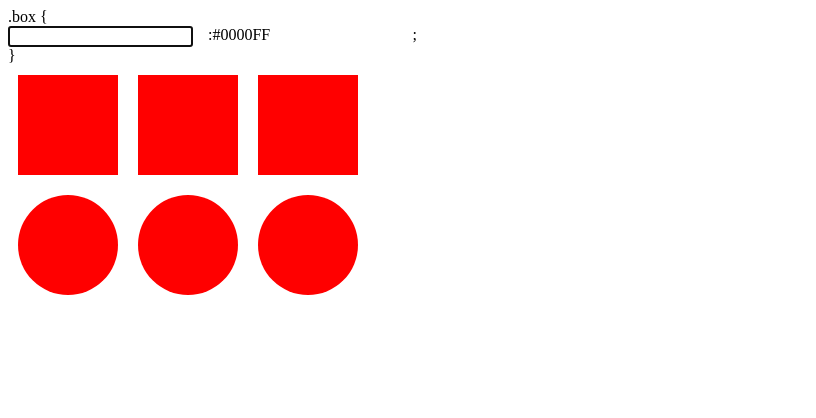
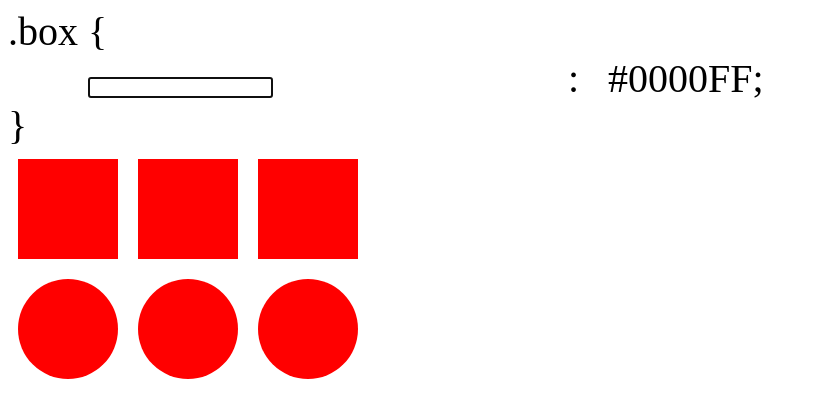
Before and after one commit to richard-imaoka/coding-on-mobile, a website: page csscolor2.html in a window 1280 px wide. Both pictures are taken after a click on the element "background-color". Shown: the whole page, without its empty margins (0-816 px from the left). Drawn offline with Linux system fonts and the light colour scheme.

Commit message:
more layout and clean up js

```diff
--- a/csscolor2.html
+++ b/csscolor2.html
@@ -25,26 +25,59 @@
       margin: 10px;
     }
 
+    .css-editor {
+      font-size: 40px;
+    }
+
+    .css-editor .css-editor-declaration{
+      display: flex;
+      width:   800px;
+    }
+
+    .css-editor .css-editor-indent {
+      width: 2em;
+    }
+
+    .css-editor .css-editor-property {
+      flex-basis: 60%;
+    }
+
+    .css-editor .css-editor-colon {
+      width: 1em;
+    }
+
+    .css-editor .css-editor-value {
+    }
+
+    .css-editor .css-editor-semicolon {
+      width: 1em;
+    }
+
   </style>
 </head>
 <body>
 
 
-<div>
+<div class="css-editor">
   <div>.box {</div>
   <div >
-    <div id="display_line" class="container">
-      <div style="width:200px;">
-        <span  id="property_span" onclick="focusOnPropertyBox()" >background-color</span>
-        <input id="property_box"  onblur="hidePropertyBox()" hidden>
+
+    <div class="css-editor-declaration">
+      <div class="css-editor-indent"></div>
+      <div class="css-editor-property">
+        <span  id="property_span" onclick="showInput(this)" >background-color</span>
+        <input id="property_box"  onblur="showSpan(this)" hidden>
       </div>
-      <div>:</div>
-      <div style="width:200px;">
-        <span  id="value_span"    onclick="focusOnValueBox()" >#0000FF</span>
-        <input id="value_box"     onblur="hideValueBox()" hidden>
+      <div class="css-editor-colon">:</div>
+      <div class="css-editor-value">
+        <span  id="value_span"    onclick="showInput(this)" >#0000FF</span>
+        <input id="value_box"     onblur="showSpan(this)" hidden>
       </div>
-      <div>;</div>
+      <div class="css-editor-semicolon">;</div>
     </div>
+
+
+
   </div>
   <div>}</div>
 </div>
--- a/js/csscolor2.js
+++ b/js/csscolor2.js
@@ -1,29 +1,17 @@
-function focusOnPropertyBox(){
-  displayPropertyBox();
-  document.getElementById("property_box").focus();
+function showInput(spanElement){
+  var spanId = spanElement.id;
+  var boxId  = spanId.replace("span", "box");
+
+  document.getElementById(spanId).hidden = "hidden";
+  document.getElementById(boxId).hidden  = "";
+
+  document.getElementById(boxId).focus();
 }
 
-function focusOnValueBox(){
-  displayValueBox();
-  document.getElementById("value_box").focus();
+function showSpan(inputElement){
+  var boxId  = inputElement.id;
+  var spanId = boxId.replace("box", "span");
+
+  document.getElementById(spanId).hidden = "";
+  document.getElementById(boxId).hidden  = "hidden";
 }
-
-function displayPropertyBox(){
-  document.getElementById("property_span").hidden = "hidden";
-  document.getElementById("property_box").hidden  = "";
-}
-
-function displayValueBox(){
-  document.getElementById("value_span").hidden = "hidden";
-  document.getElementById("value_box").hidden  = "";
-}
-
-function hidePropertyBox(){
-  document.getElementById("property_span").hidden = "";
-  document.getElementById("property_box").hidden  = "hidden";
-}
-
-function hideValueBox(){
-  document.getElementById("value_span").hidden = "";
-  document.getElementById("value_box").hidden  = "hidden";
-}
```
